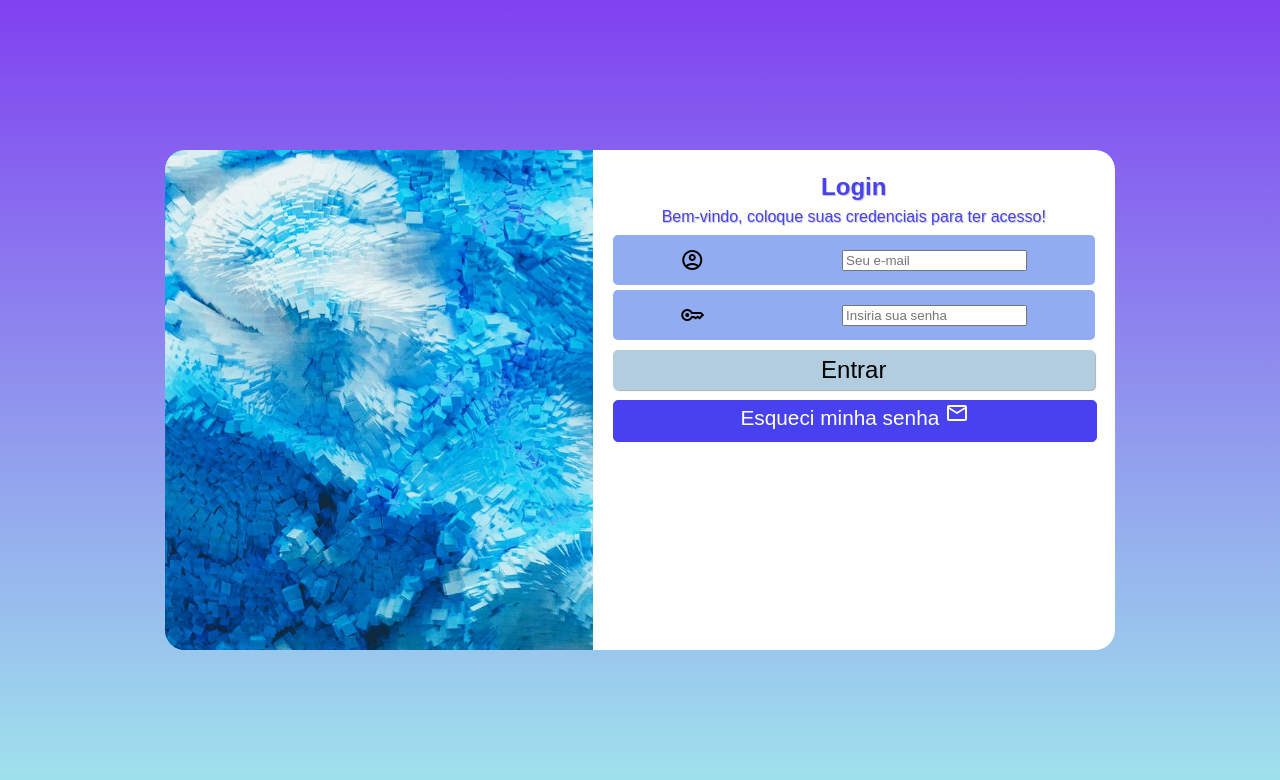
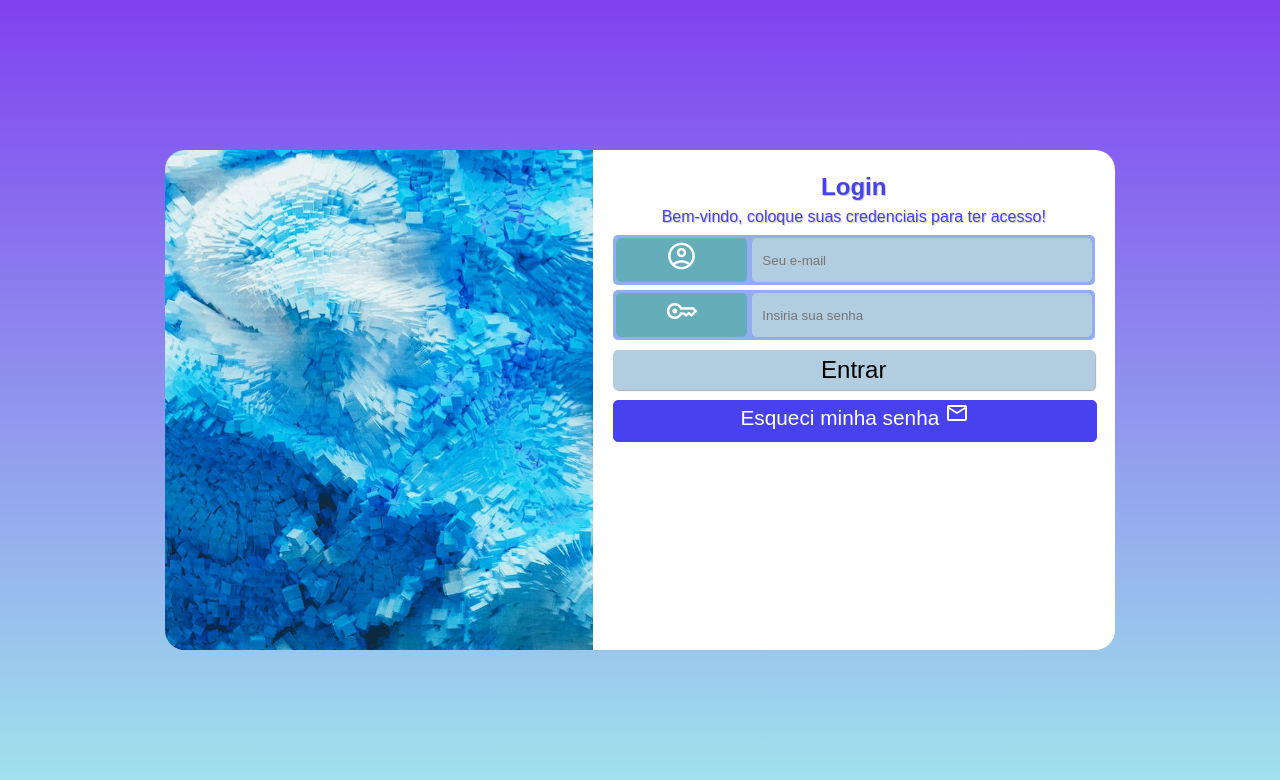
Before and after one commit to matheusgozzi/projeto-login, a plain HTML site: page index.html in a window 1280 px wide. Drawn offline with nearby package versions, Linux system fonts and the light colour scheme.

Commit message:
Atualizacao de estilos

```diff
--- a/estilos/style.css
+++ b/estilos/style.css
@@ -6,6 +6,7 @@
     --cor-background: #91ACF0;
     --cor-complementar: #b2cddf;
     --cor-marcante: #8041F0;
+    --cor-alternativa: rgb(100, 173, 185);
 
 }
 body{
@@ -76,12 +77,39 @@ div.campo{
     gap: 2px;
     justify-content: space-around;
 
+
 }
 
 div.campo label{
     display: none;
 }
 
+div.campo i{
+    background-color: var(--cor-alternativa);
+    color: white;
+    font-size: 2em;
+    width: 40px;
+    border-radius: 5px;
+    padding: 2px;
+    margin-left: 3px;
+    width: 40%;
+    height: 100%;
+
+}
+
+div.campo input{
+    background-color: var(--cor-complementar);
+    border: none;
+    padding: 10px;
+    border-radius: 5px;
+    width: 100%;
+    height: 60%;
+    margin: 0 3px
+
+
+
+
+}
 
 /*  Botoes */
 form input[type=submit] {
```
